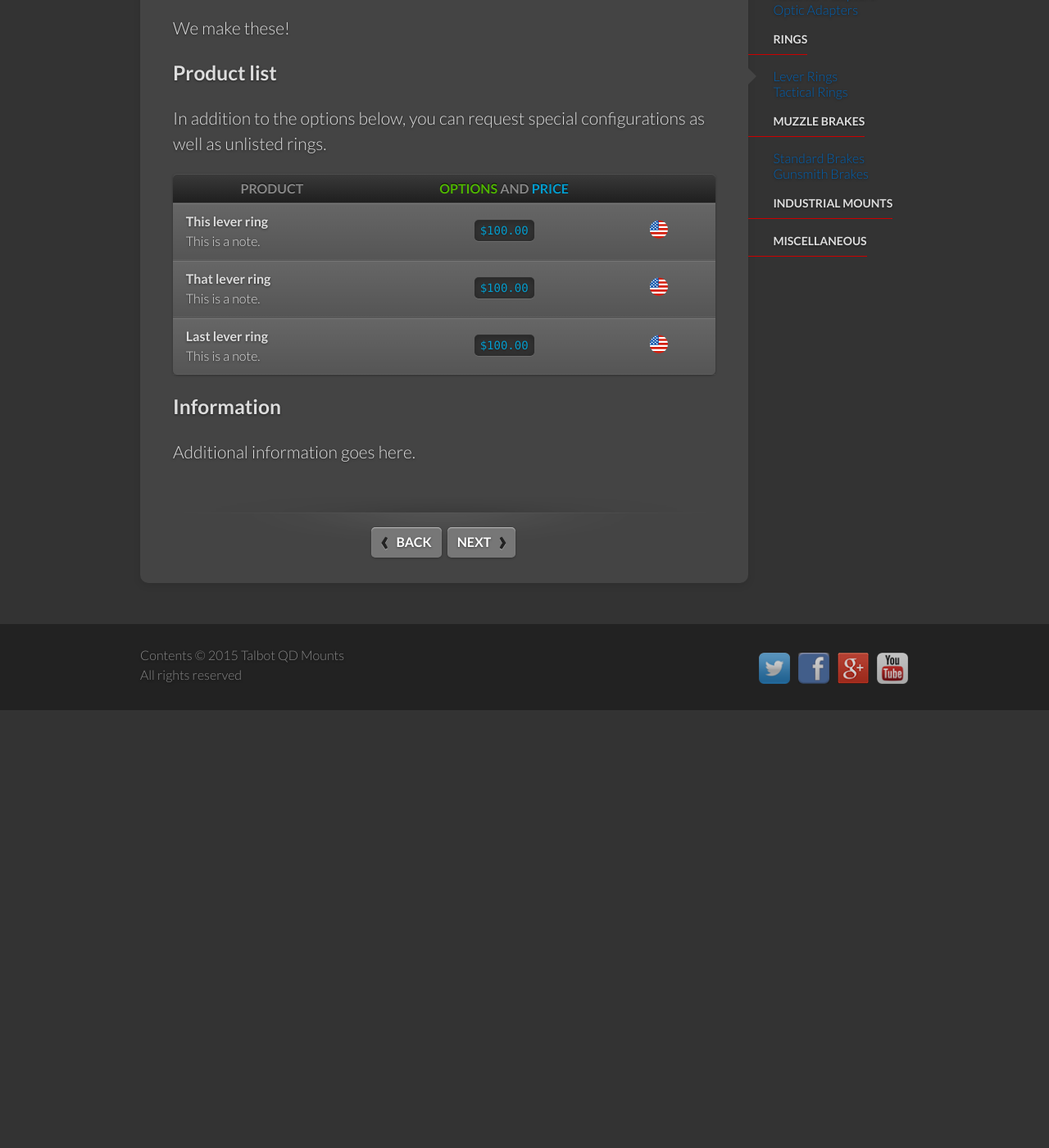
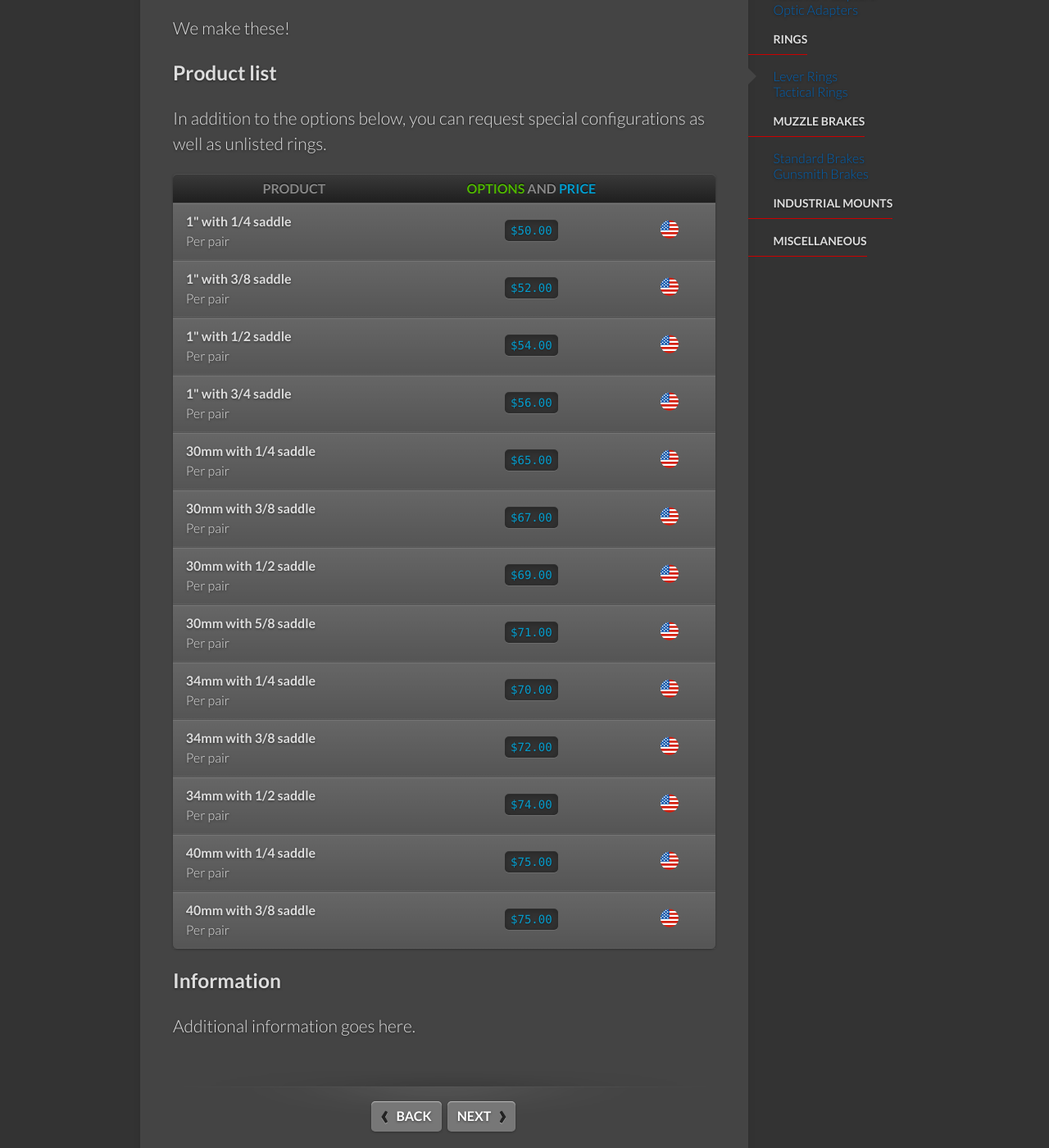
Before and after one commit to qdmounts/qdmounts.github.io, a Jekyll site: the page built from _products/lever-rings.md, in a window 1280 px wide and 1400 px high, scrolled down 274 px. Shown: the whole window at 82% size. Built offline with Jekyll 4.4.1, drawn with Linux system fonts in a browser that asks for light colours; before the commit the page ends 1140 px from its top, so only the background shows below that.

Commit message:
updated lever/tactical rings data

```diff
--- a/_data/lever_rings.yml
+++ b/_data/lever_rings.yml
@@ -1,14 +1,64 @@
-- name: This lever ring
-  note: This is a note.
-  price_list: '100.00'
-  price_sale: '100.00'
+- name: 1" with 1/4 saddle
+  note: Per pair
+  price_list: '50.00'
+  price_sale: '50.00'
 
-- name: That lever ring
-  note: This is a note.
-  price_list: '100.00'
-  price_sale: '100.00'
+- name: 1" with 3/8 saddle
+  note: Per pair
+  price_list: '52.00'
+  price_sale: '52.00'
 
-- name: Last lever ring
-  note: This is a note.
-  price_list: '100.00'
-  price_sale: '100.00'
+- name: 1" with 1/2 saddle
+  note: Per pair
+  price_list: '54.00'
+  price_sale: '54.00'
+
+- name: 1" with 3/4 saddle
+  note: Per pair
+  price_list: '56.00'
+  price_sale: '56.00'
+
+- name: 30mm with 1/4 saddle
+  note: Per pair
+  price_list: '65.00'
+  price_sale: '65.00'
+
+- name: 30mm with 3/8 saddle
+  note: Per pair
+  price_list: '67.00'
+  price_sale: '67.00'
+
+- name: 30mm with 1/2 saddle
+  note: Per pair
+  price_list: '69.00'
+  price_sale: '69.00'
+
+- name: 30mm with 5/8 saddle
+  note: Per pair
+  price_list: '71.00'
+  price_sale: '71.00'
+
+- name: 34mm with 1/4 saddle
+  note: Per pair
+  price_list: '70.00'
+  price_sale: '70.00'
+
+- name: 34mm with 3/8 saddle
+  note: Per pair
+  price_list: '72.00'
+  price_sale: '72.00'
+
+- name: 34mm with 1/2 saddle
+  note: Per pair
+  price_list: '74.00'
+  price_sale: '74.00'
+
+- name: 40mm with 1/4 saddle
+  note: Per pair
+  price_list: '75.00'
+  price_sale: '75.00'
+
+- name: 40mm with 3/8 saddle
+  note: Per pair
+  price_list: '75.00'
+  price_sale: '77.00'
--- a/_data/tactical_rings.yml
+++ b/_data/tactical_rings.yml
@@ -1,14 +1,64 @@
-- name: This tactical ring
-  note: This is a note.
-  price_list: '100.00'
-  price_sale: '100.00'
+- name: 1" with 1/4 saddle
+  note: Per pair
+  price_list: '50.00'
+  price_sale: '50.00'
 
-- name: That tactical ring
-  note: This is a note.
-  price_list: '100.00'
-  price_sale: '100.00'
+- name: 1" with 3/8 saddle
+  note: Per pair
+  price_list: '52.00'
+  price_sale: '52.00'
 
-- name: Last tactical ring
-  note: This is a note.
-  price_list: '100.00'
-  price_sale: '100.00'
+- name: 1" with 1/2 saddle
+  note: Per pair
+  price_list: '54.00'
+  price_sale: '54.00'
+
+- name: 1" with 3/4 saddle
+  note: Per pair
+  price_list: '56.00'
+  price_sale: '56.00'
+
+- name: 30mm with 1/4 saddle
+  note: Per pair
+  price_list: '65.00'
+  price_sale: '65.00'
+
+- name: 30mm with 3/8 saddle
+  note: Per pair
+  price_list: '67.00'
+  price_sale: '67.00'
+
+- name: 30mm with 1/2 saddle
+  note: Per pair
+  price_list: '69.00'
+  price_sale: '69.00'
+
+- name: 30mm with 5/8 saddle
+  note: Per pair
+  price_list: '71.00'
+  price_sale: '71.00'
+
+- name: 34mm with 1/4 saddle
+  note: Per pair
+  price_list: '70.00'
+  price_sale: '70.00'
+
+- name: 34mm with 3/8 saddle
+  note: Per pair
+  price_list: '72.00'
+  price_sale: '72.00'
+
+- name: 34mm with 1/2 saddle
+  note: Per pair
+  price_list: '74.00'
+  price_sale: '74.00'
+
+- name: 40mm with 1/4 saddle
+  note: Per pair
+  price_list: '75.00'
+  price_sale: '75.00'
+
+- name: 40mm with 3/8 saddle
+  note: Per pair
+  price_list: '75.00'
+  price_sale: '77.00'
```
